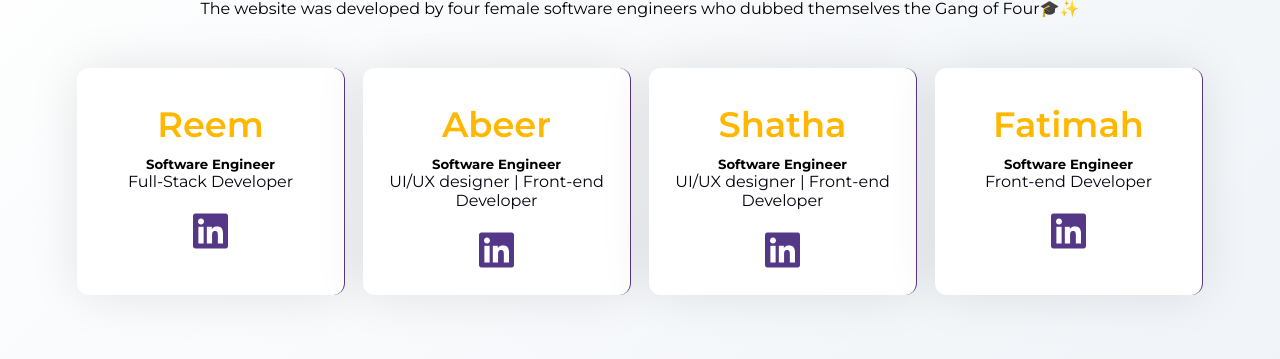
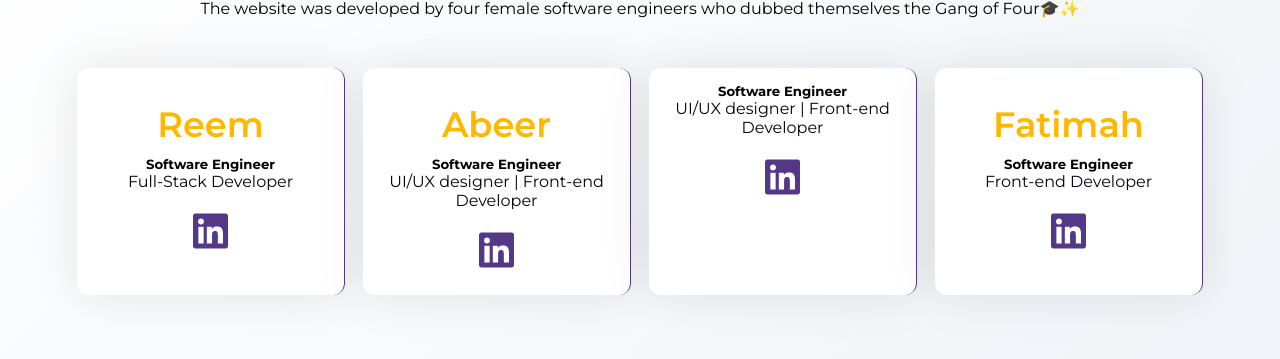
Before and after one commit to ShathaFA/UserMicro, a Django app: page / in a window 1280 px wide. Shown: the part 2750-3109 px from the top of the page. Run offline with Django 5.2, Linux system fonts and the light colour scheme.

Commit message:
Update home.html

```diff
--- a/ohAllahHelpUs-main/Users/userProfile/templates/home.html
+++ b/ohAllahHelpUs-main/Users/userProfile/templates/home.html
@@ -185,7 +185,7 @@
         </div>
 
         <div class="profile">
-            <h2 class="foun-name">Shatha</h2>
+
             <h5 class="foun-major">Software Engineer</h5>
             <p class="foun-job">UI/UX designer | Front-end Developer</p>
             <div class="pro-links">
```
